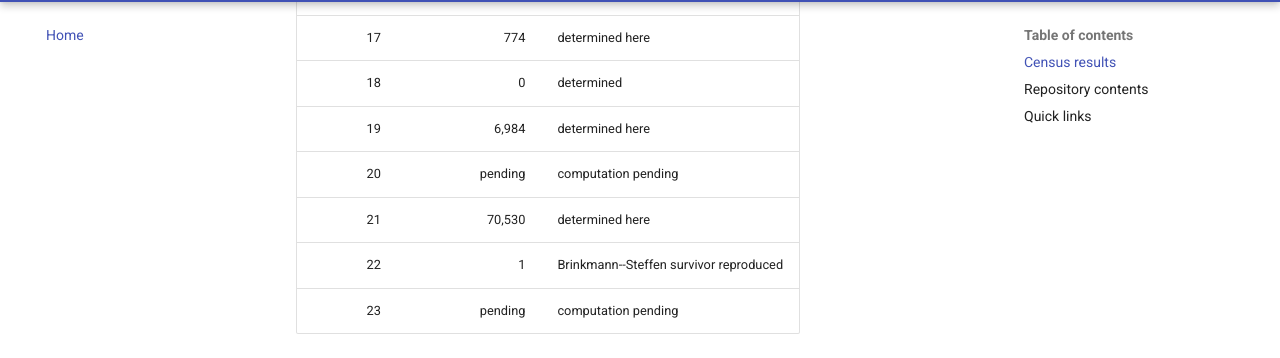
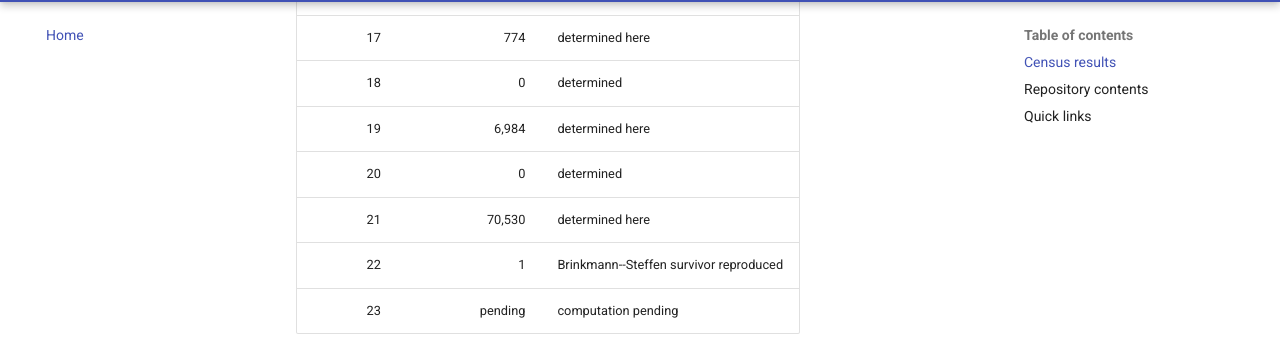
Before and after one commit to chenle02/edge-3-critical-graphs-data, an MkDocs documentation site: the page built from docs/index.md, in a window 1280 px wide and 900 px high, scrolled down 1233 px. Shown: the part 94-452 px from the top of the window. Built offline with MkDocs 1.6.1 and Material for MkDocs 9.7.7, drawn with Linux system fonts in a browser that asks for light colours; comment, search, counter and statistics services are not loaded.

```diff
--- a/docs/index.md
+++ b/docs/index.md
@@ -29,7 +29,7 @@ The table records the number of nontrivial survivors for each order in the publi
 | 17 | 774 | determined here |
 | 18 | 0 | determined |
 | 19 | 6,984 | determined here |
-| 20 | pending | computation pending |
+| 20 | 0 | determined |
 | 21 | 70,530 | determined here |
 | 22 | 1 | Brinkmann--Steffen survivor reproduced |
 | 23 | pending | computation pending |
```
Also changed, not shown: README.md (+2 -1 lines), 1 other file.
